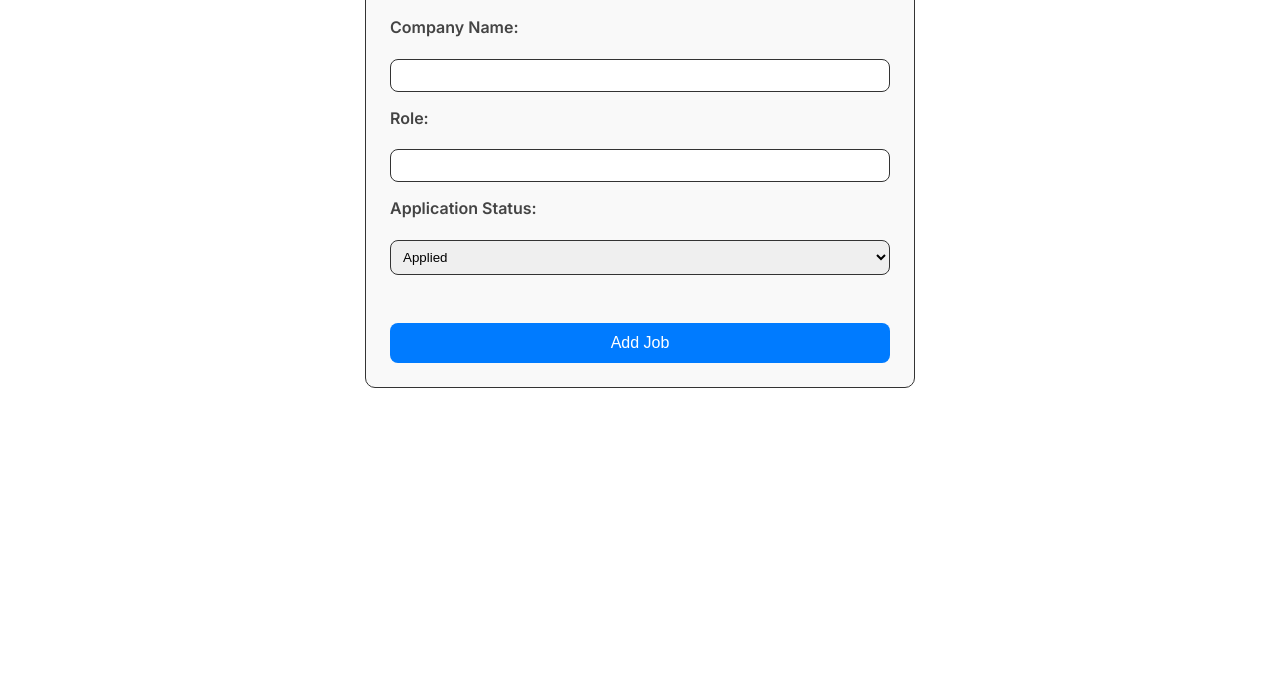
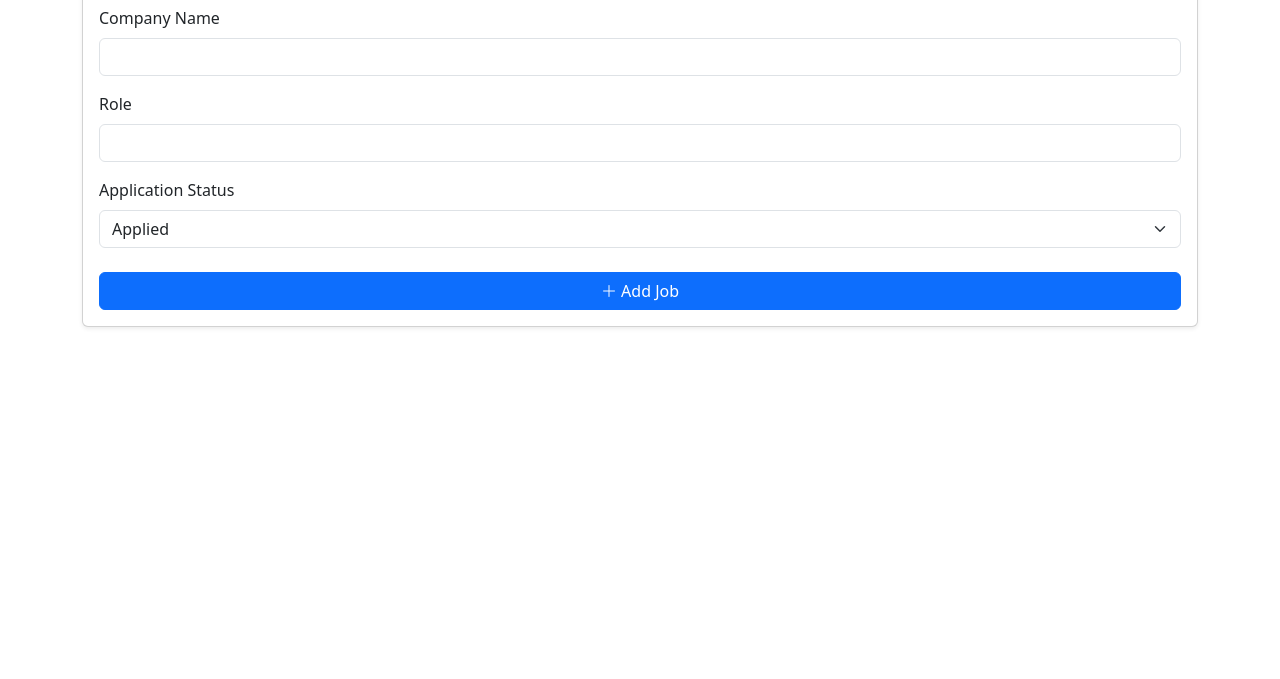
Before and after one commit to purvak91/jobjournal, a plain HTML site: page form-new-application.html in a window 1280 px wide. Shown: the part 121-800 px from the top of the page. Drawn offline with nearby package versions, Linux system fonts and the light colour scheme.

Commit message:
Bootstrap and convert form and layout to Bootstrap classes to improve UI/UX

```diff
--- a/form-new-application.html
+++ b/form-new-application.html
@@ -5,39 +5,55 @@
   <meta name="viewport" content="width=device-width, initial-scale=1.0">
   <title>New Application</title>
 
+  <!-- bootstrap links -->
+  <link href="https://cdn.jsdelivr.net/npm/bootstrap@5.3.6/dist/css/bootstrap.min.css" rel="stylesheet" integrity="sha384-4Q6Gf2aSP4eDXB8Miphtr37CMZZQ5oXLH2yaXMJ2w8e2ZtHTl7GptT4jmndRuHDT" crossorigin="anonymous">
+  <link rel="stylesheet" href="https://cdn.jsdelivr.net/npm/bootstrap-icons@1.10.5/font/bootstrap-icons.css">
+
+  <!-- link for fonts -->
   <link href="https://fonts.googleapis.com/css2?family=Inter:wght@400;600&display=swap" rel="stylesheet">
-  <link rel="stylesheet" href="styles/form-new-application.css">
+
 </head>
 <body>
-  <section class="add-job-form">
-  <h2>Add Job Application</h2>
+  <section class="container my-5">
+  <div class="card shadow-sm">
+    <div class="card-body">
+      <h2 class="card-title mb-4 text-center">Add Job Application</h2>
       <form id="job-form">
-      <div class="form-div">
-        <label for="company-name">Company Name: </label> <br>
-        <input type="text" id="company-name" name="company-name" required minlength="2"> <br>
-        <span class="error" id="error-role"></span>
+        <div class="mb-3">
+          <label for="company-name" class="form-label">Company Name</label>
+          <input type="text" class="form-control" id="company-name" name="company-name" required minlength="2">
+          <div class="form-text text-danger" id="error-company"></div>
         </div>
 
-      <div class="form-div">
-        <label for="role">Role: </label> <br>
-        <input type="text" id="role" name="role" required minlength="2"> <br>
-        <span class="error" id="error-role"></span>
+        <div class="mb-3">
+          <label for="role" class="form-label">Role</label>
+          <input type="text" class="form-control" id="role" name="role" required minlength="2">
+          <div class="form-text text-danger" id="error-role"></div>
         </div>
 
-      <div class="form-div">
-        <label for="status">Application Status: </label> <br>
-        <select id="status" name="status">
+        <div class="mb-4">
+          <label for="status" class="form-label">Application Status</label>
+          <select class="form-select" id="status" name="status">
             <option value="Applied">Applied</option>
             <option value="Interview">Interview</option>
             <option value="Rejected">Rejected</option>
           </select>
-        <span class="error" id="error-role"></span>
+          <div class="form-text text-danger" id="error-status"></div>
         </div>
 
-      <button type="submit">Add Job</button>
+        <button type="submit" class="btn btn-primary w-100">
+          <i class="bi bi-plus-lg"></i> Add Job
+        </button>
+
       </form>
+
     </section>
 
+  <!-- bootstrap links -->
+  <script src="https://cdn.jsdelivr.net/npm/@popperjs/core@2.11.8/dist/umd/popper.min.js" integrity="sha384-I7E8VVD/ismYTF4hNIPjVp/Zjvgyol6VFvRkX/vR+Vc4jQkC+hVqc2pM8ODewa9r" crossorigin="anonymous"></script>
+  <script src="https://cdn.jsdelivr.net/npm/bootstrap@5.3.6/dist/js/bootstrap.min.js" integrity="sha384-RuyvpeZCxMJCqVUGFI0Do1mQrods/hhxYlcVfGPOfQtPJh0JCw12tUAZ/Mv10S7D" crossorigin="anonymous"></script>
+
+  <!-- js files -->
   <script type="module" src="scripts/form-new-application.js"></script>
 </body>
 </html>
```
Also changed, not shown: index.html (+11 -1 lines). Lines whose indentation alone changed are shown as unchanged.
